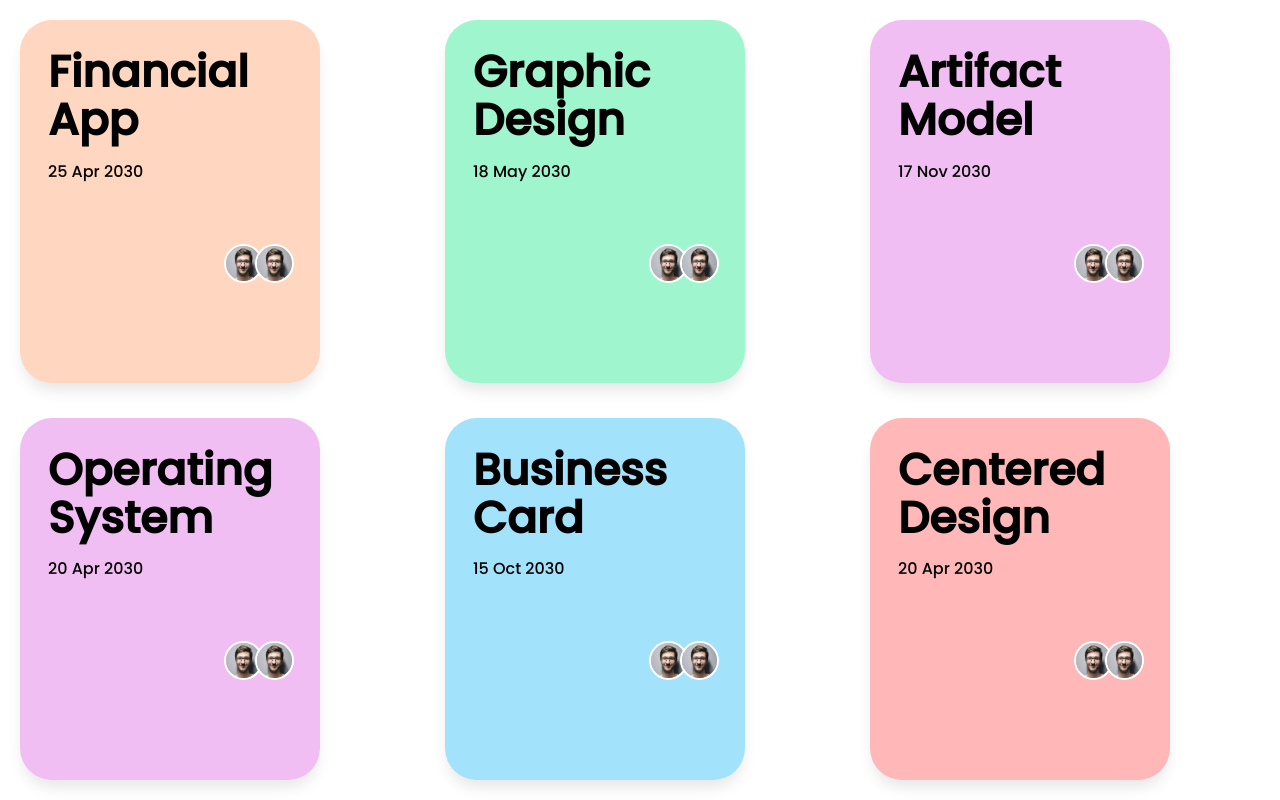
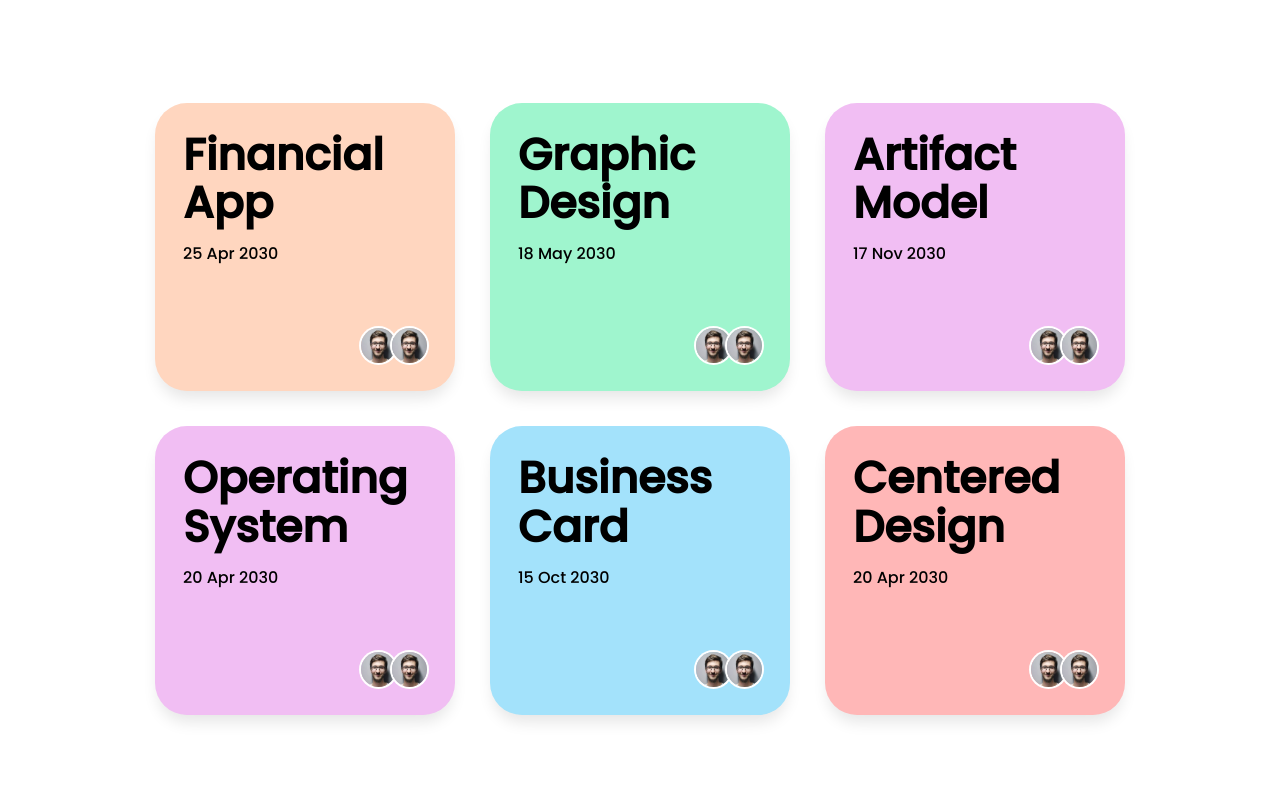
Before and after one commit to charlie0x01/UI-Component-Designs, a plain HTML site: page Cards/Card-Design-1/index.html in a window 1280 px wide. Drawn offline with Linux system fonts and the light colour scheme.

Commit message:
fix: layout changed grid to flexbox

```diff
--- a/Cards/Card-Design-1/index.html
+++ b/Cards/Card-Design-1/index.html
@@ -8,7 +8,7 @@
   <title>Document</title>
 </head>
 <body>
-  <div class="grid-container">
+  <div class="flex-container">
     <div class="card" style="background-color:#FFD6BF ;">
       <h1 class="card-title">Financial App</h1>
       <p class="card-subtitle">25 Apr 2030</p>
--- a/Cards/Card-Design-1/style.css
+++ b/Cards/Card-Design-1/style.css
@@ -8,21 +8,27 @@
 
 body {
   font-family: "Poppins", sans-serif;
+  height: 100vh;
+  display: grid;
+  place-items: center;
 }
 
-.grid-container {
+.flex-container {
   padding: 20px;
-  display: grid;
-  grid-template-rows: repeat(2, 1fr);
-  grid-template-columns: repeat(3, 1fr);
+  display: flex;
+  flex-wrap: wrap;
+  justify-content: center;
+  align-items: center;
+  max-height: 635px;
+  max-width: 1010px;
   gap: 35px;
-  height: 100vh;
 }
 
 .card {
   box-shadow: 0px 10px 15px -3px rgba(0, 0, 0, 0.1);
   padding: 28px;
   width: 300px;
+  max-height: 300px;
   border-radius: 2rem;
   display: flex;
   flex-direction: column;
@@ -45,20 +51,14 @@ body {
 }
 
 .avatars-list-item {
-  /* uncomment the below code to overlap avaters */
   margin-left: -0.25rem;
 }
 
 .avatar-image {
-  /* Add a white curve between avatars */
   box-shadow: 0 0 0 2px #fff;
-
-  /* Center the content */
   align-items: center;
   display: flex;
   justify-content: center;
-
-  /* Rounded border */
   border-radius: 9999px;
   width: 35px;
   height: 35px;
```
